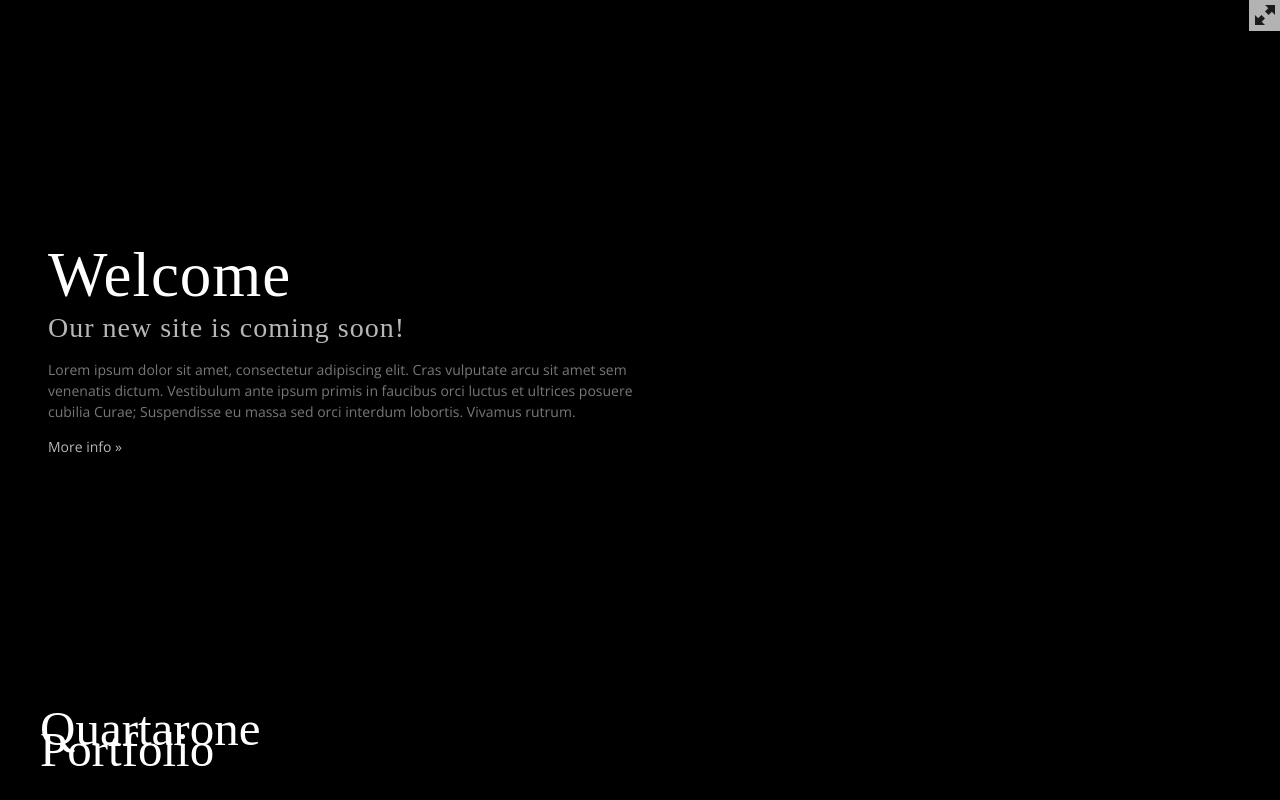
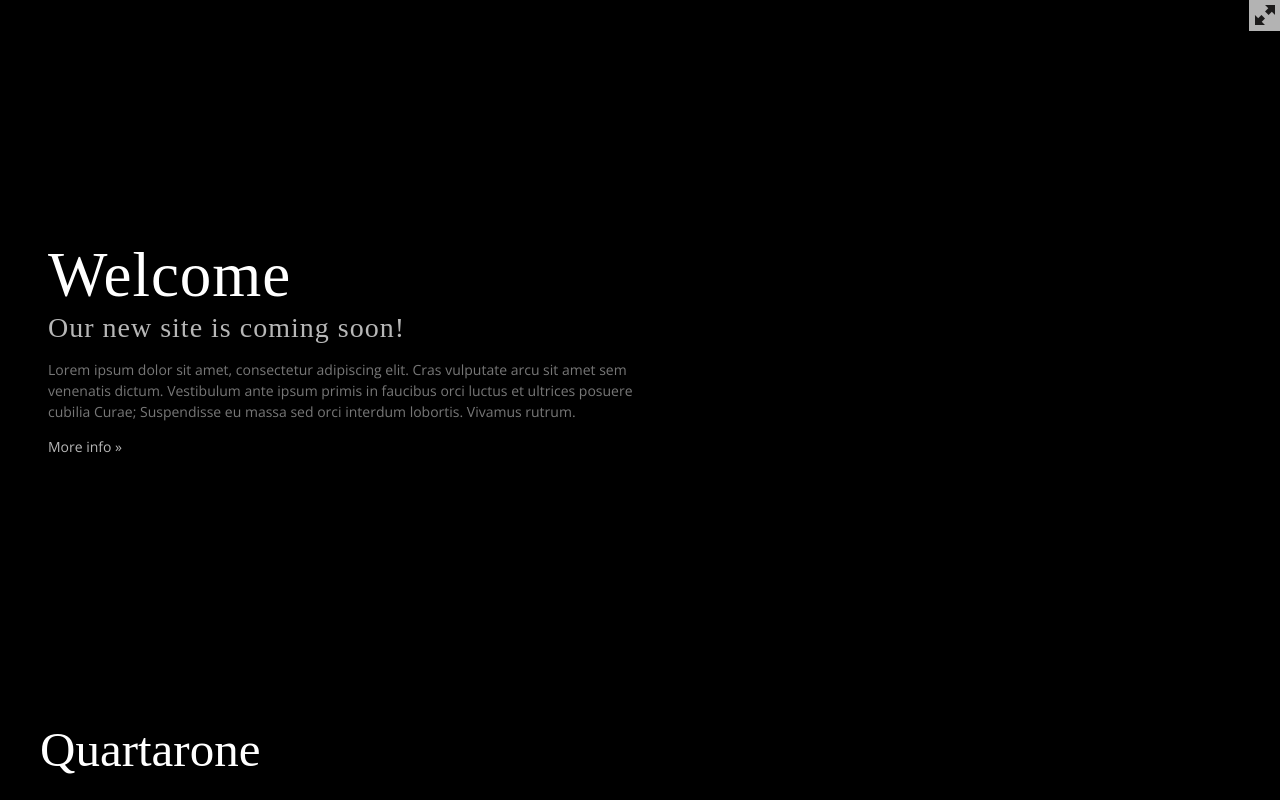
Before and after one commit to Quarta27/Quarta27.github.io, a plain HTML site: page index.html in a window 1280 px wide. Drawn offline with nearby package versions, Linux system fonts and the light colour scheme; a web font is replaced by a local one.

Commit message:
Update index.html

```diff
--- a/index.html
+++ b/index.html
@@ -42,7 +42,7 @@
 		<button class="full-screen" onclick="$(document).toggleFullScreen()"></button>
 
 		<!-- Site Logo -->
-		<div id="logo">Quartarone Portfolio</div>
+		<div id="logo">Quartarone</div>
 
 		<!-- Main Navigation
 		<nav class="main-nav">
```
